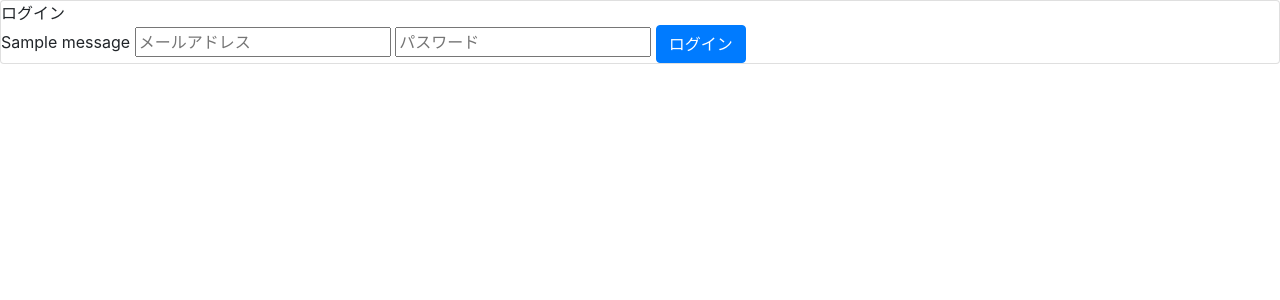
After one commit to shoet/blog-flask, a Flask app: a page that uses apps/admin/templates/admin/base.html in a window 1280 px wide. The commit adds this page. Shown: the top 300 px of the page. Run offline with Flask 3, Linux system fonts and the light colour scheme; tables that the repository leaves empty hold one stand-in row (values such as "Sample post"); one stand-in notice (Sample message) is shown; parts of the project's set-up code (start-up, migrations or seed data) failed here and were passed over; some libraries are stand-ins or nearby versions.

Commit message:
ログイン実装

```diff
--- /dev/null
+++ b/apps/admin/forms.py
@@ -0,0 +1,22 @@
+from flask_wtf.form import FlaskForm
+from wtforms.fields import StringField, PasswordField, SubmitField
+from wtforms.validators import DataRequired, Length, Email
+
+
+class LoginForm(FlaskForm):
+    email = StringField(
+            'メールアドレス',
+            validators=[
+                DataRequired(message='メールアドレスは必須です。'),
+                Email(message='メールアドレスの形式で入力してください。'),
+                ]
+            )
+
+    password = PasswordField(
+            'パスワード',
+            validators=[
+                DataRequired(message='パスワードは必須です。'),
+                ]
+            )
+
+    submit = SubmitField('ログイン')
--- a/apps/admin/templates/admin/base.html
+++ b/apps/admin/templates/admin/base.html
@@ -3,6 +3,8 @@
     <head>
         <meta charset="utf-8"/>
         <title>{% block title %}{% endblock %}</title>
+        <link rel="stylesheet" href="{{ url_for('static', filename='css/style.css') }}"/>
+        <link rel="stylesheet" href="{{ url_for('static', filename='css/bootstrap.min.css') }}"/>
     </head>
     <body>
         {% block content %}
--- /dev/null
+++ b/apps/admin/templates/admin/login.html
@@ -0,0 +1,30 @@
+{% extends 'admin/base.html' %}
+{% block title %}ログイン{% endblock %}
+{% block content %}
+    <div class="mx-auto">
+        <div class="card">
+            <header>ログイン</header>
+            <section>
+                <form action="{{ url_for('admin.login') }}" method="POST" novalidate="novalidate">
+                    {% for message in get_flashed_messages() %}
+                    <span>{{ message }}</span>
+                    {% endfor %}
+
+                    {{ form.csrf_token }}
+
+                    {{ form.email(placeholder='メールアドレス') }}
+                    {% for error in form.email.errors %}
+                    <div>{{ error }}</div>
+                    {% endfor %}
+
+                    {{ form.password(placeholder='パスワード') }}
+                    {% for error in form.password.errors %}
+                    <div>{{ error }}</div>
+                    {% endfor %}
+
+                    {{ form.submit(class="btn btn-primary") }}
+                </form>
+            </section>
+        </div>
+    </div>
+{% endblock %}
--- a/apps/admin/views.py
+++ b/apps/admin/views.py
@@ -1,20 +1,40 @@
+import os
+
 from flask import (
     Blueprint,
     render_template,
     current_app,
-    cli
+    cli,
+    redirect,
+    url_for,
+    flash
 )
+from flask_login import login_user
 import click
 
 from apps.app import db
 from apps.utils import notify
 from apps.admin.models import AdminUser
+from apps.admin.forms import LoginForm
 
 admin = Blueprint('admin', __name__, template_folder='templates')
 
 @admin.route('/', methods=['GET'])
 def index():
     return render_template('admin/index.html')
+
+@admin.route(f'/{os.environ["PAGE_LOGIN_ROUTE"]}', methods=['GET', 'POST'])
+def login():
+    login_form = LoginForm()
+    if login_form.validate_on_submit():
+        user = AdminUser.query.filter_by(email=login_form.email.data).first()
+
+        if user is not None and user.verify_password(login_form.password.data):
+            login_user(user)
+            return redirect(url_for('blog.index')) # TODO: to edit
+
+        flash('メールアドレスかパスワードが不正です。')
+    return render_template('admin/login.html', form=login_form)
 
 @admin.cli.command('create-user')
 @cli.with_appcontext
@@ -27,6 +47,9 @@ def create_user(username, email, password):
         email=email,
         password=password,
     )
+    if admin_user.is_duplicate_email():
+        current_app.logger.error('メールアドレスが重複しています。')
+        exit(1)
     db.session.add(admin_user)
     db.session.commit()
     notify.slack_post(
--- a/apps/app.py
+++ b/apps/app.py
@@ -4,10 +4,13 @@ from dotenv import load_dotenv
 from flask import (
     Flask,
     render_template,
+    redirect,
+    url_for
 )
 from flask_sqlalchemy import SQLAlchemy
 from flask_migrate import Migrate
 from flask_debugtoolbar import DebugToolbarExtension
+from flask_login import LoginManager
 
 from apps.config import config
 
@@ -19,6 +22,8 @@ load_dotenv()
 db = SQLAlchemy()
 debug_toolbar = DebugToolbarExtension()
 login_manager = LoginManager()
+# login_manager.login_view = ''
+# login_manager.login_message = ''
 
 def create_app(env):
     app = Flask(__name__)
@@ -48,3 +53,7 @@ def page_not_found(e):
 
 def internal_server_error(e):
     return render_template('500.html'), 500
+
+@login_manager.unauthorized_handler
+def page_unauthorized():
+    return redirect(url_for('blog.index'))
```
Also changed, not shown: apps/admin/models.py (+7 -1 lines), apps/blog/views.py (+5 -9 lines).
